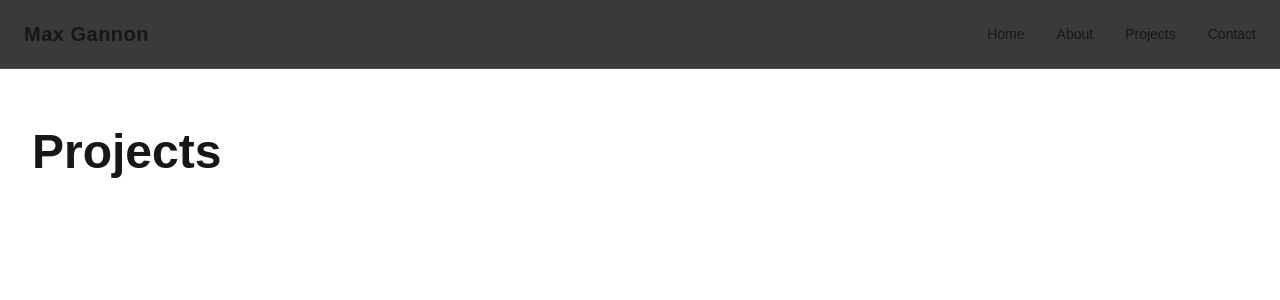
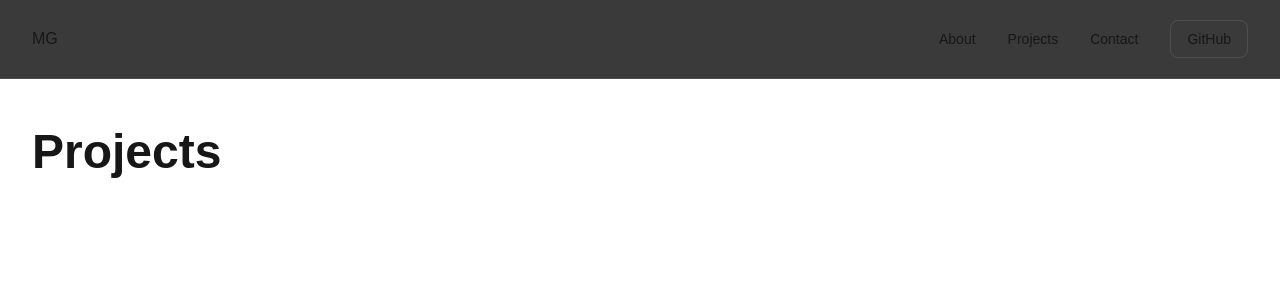
Before and after one commit to maxgannon25/nextjs-portfolio, a Next.js app: page /projects in a window 1280 px wide. Shown: the top 300 px of the page. Built offline with nearby package versions, Linux system fonts and the light colour scheme.

Commit message:
Create navigation component

```diff
--- a/src/components/Navbar.jsx
+++ b/src/components/Navbar.jsx
@@ -4,35 +4,40 @@ import Link from "next/link";
 
 export default function Navbar() {
   return (
-    <header className="fixed top-0 left-0 w-full z-50 border-b border-white/10 bg-zinc-950/80 backdrop-blur-xl">
-      <div className="mx-auto flex max-w-7xl items-center justify-between px-6 py-5">
+    <header className="fixed top-0 z-50 w-full border-b border-white/10 bg-zinc-950/80 backdrop-blur-xl">
+      <div className="mx-auto flex max-w-7xl items-center justify-between px-8 py-5">
 
         <Link
           href="/"
-          className="text-xl font-bold tracking-wide hover:text-blue-400 transition"
+          className="transition hover:text-blue-400"
         >
-          Max Gannon
+          MG
         </Link>
 
         <nav className="flex items-center gap-8 text-sm font-medium">
 
-          <Link href="/" className="hover:text-blue-400 transition">
-            Home
-          </Link>
-
-          <Link href="/about" className="hover:text-blue-400 transition">
+          <Link href="/about" className="transition hover:text-blue-400">
             About
           </Link>
 
-          <Link href="/projects" className="hover:text-blue-400 transition">
+          <Link href="/projects" className="transition hover:text-blue-400">
             Projects
           </Link>
 
-          <Link href="/contact" className="hover:text-blue-400 transition">
+          <Link href="/contact" className="transition hover:text-blue-400">
             Contact
           </Link>
 
+          <Link
+            href="https://github.com/YOUR_GITHUB"
+            target="_blank"
+            className="rounded-lg border border-white/10 px-4 py-2 transition hover:border-blue-500 hover:text-blue-400"
+          >
+            GitHub
+          </Link>
+
         </nav>
+
       </div>
     </header>
   );
```
